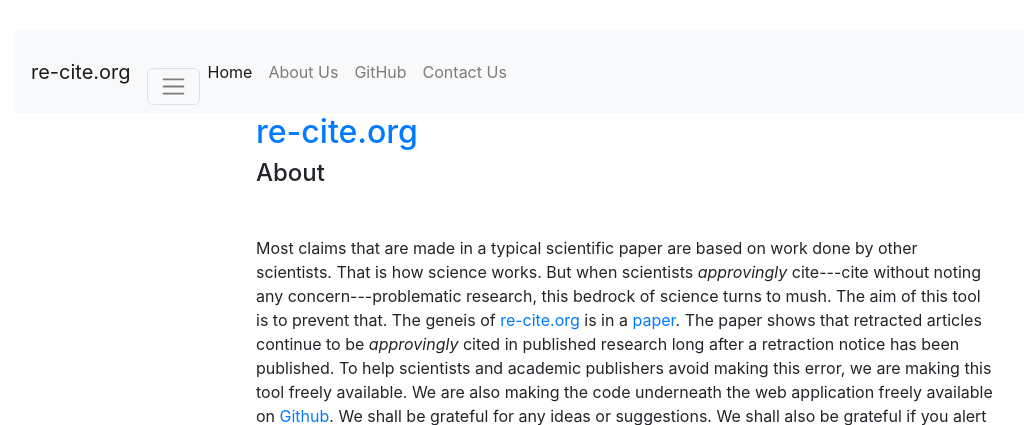
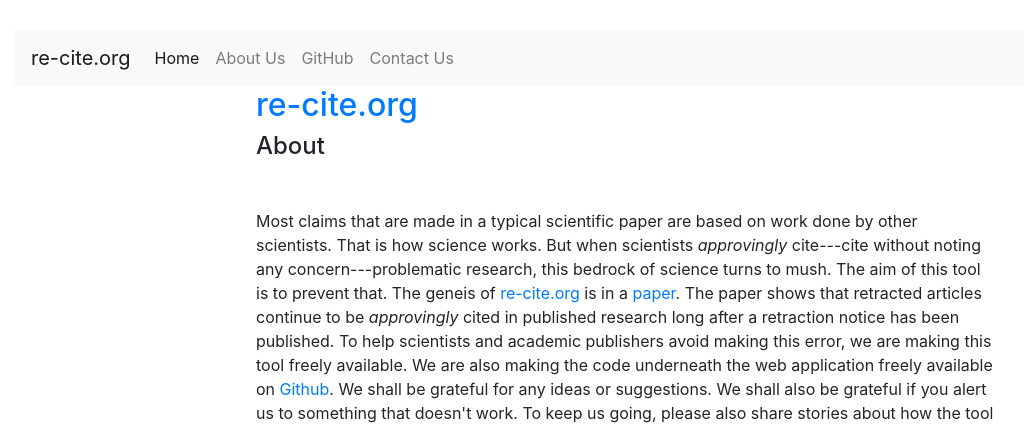
Before and after one commit to recite/re-cite.org, a Flask app: page /about in a window 1280 px wide. Shown: the top 425 px of the page, without its empty margins (15-1039 px from the left). Run offline with Flask 2, Linux system fonts and the light colour scheme; some libraries are stand-ins or nearby versions.

Commit message:
fix navbar

```diff
--- a/app/templates/layout.html
+++ b/app/templates/layout.html
@@ -12,9 +12,6 @@
   <body>
     <nav class="navbar navbar-expand-lg navbar-light bg-light">
     <a class="navbar-brand" href="http://re-cite.org">re-cite.org</a>
-    <button class="navbar-toggler" type="button" data-toggle="collapse" data-target="#navbarNav" aria-controls="navbarNav" aria-expanded="false" aria-label="Toggle navigation">
-    <span class="navbar-toggler-icon"></span>
-  </button>
   <div class="collapse navbar-collapse" id="navbarNav">
     <ul class="navbar-nav">
       <li class="nav-item active">
```
